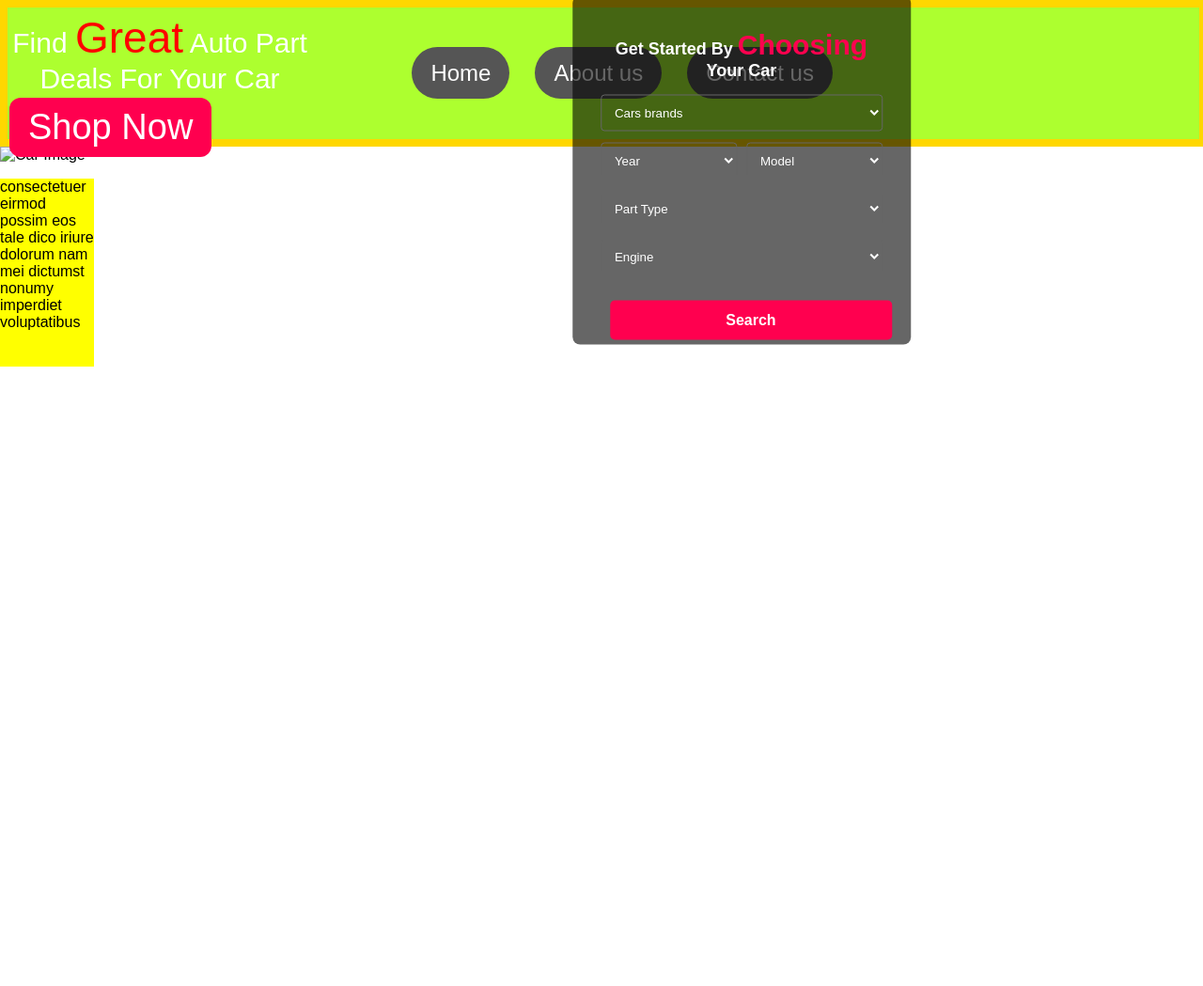
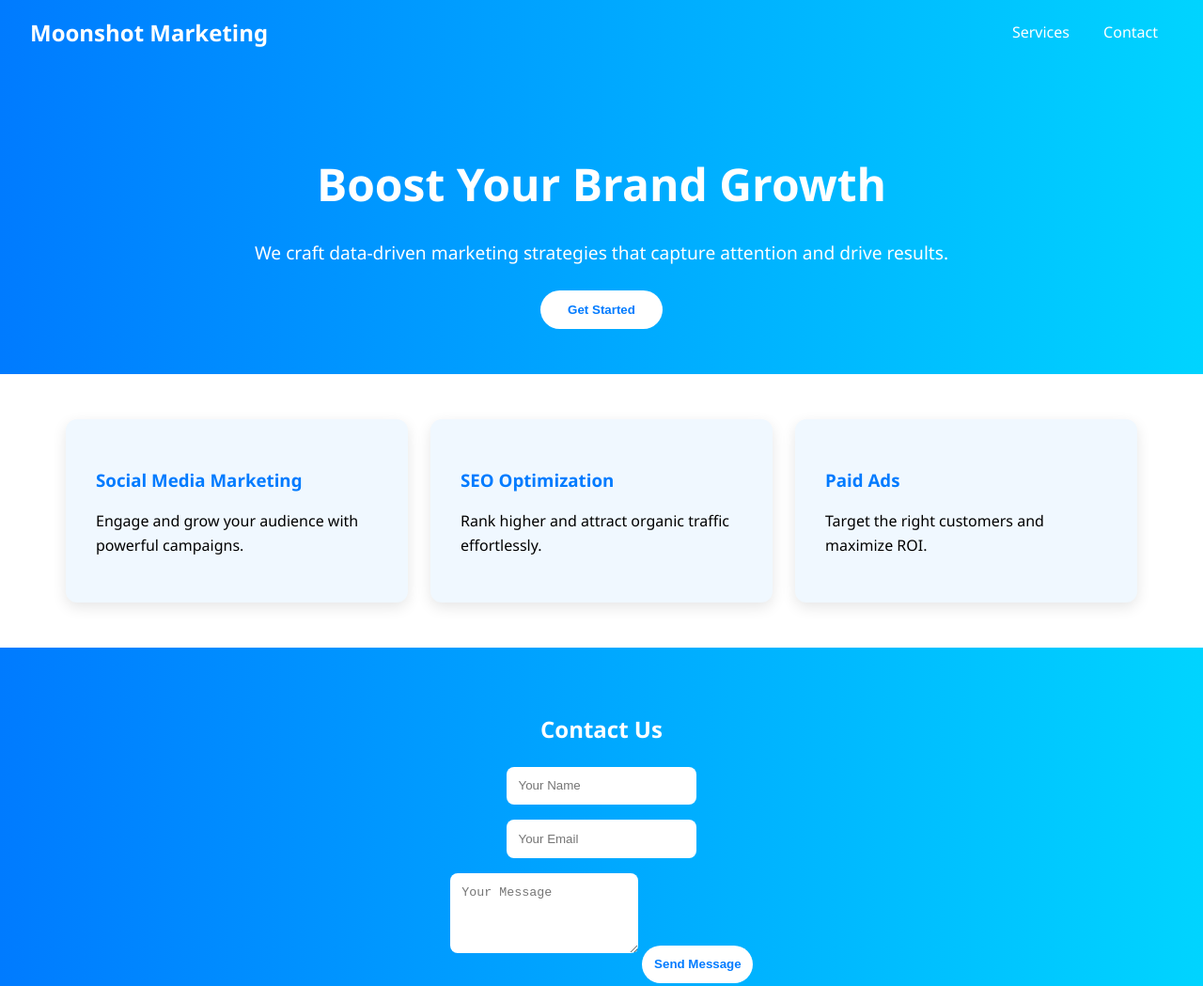
Before and after one commit to moonshot-marketing4/Landing-page, a plain HTML site: page index.html in a window 1280 px wide. Shown: the top 1049 px of the page at 94% size. Before the commit the page ends 800 px from the top, so only its background shows below. Drawn offline with Linux system fonts and the light colour scheme.

Commit message:
Landing page 2 added

```diff
--- a/index.html
+++ b/index.html
@@ -2,218 +2,118 @@
 <html lang="en">
 <head>
   <meta charset="UTF-8">
-    <title>Page title</title>
-    <link rel="stylesheet" href="style.css">
+  <meta name="viewport" content="width=device-width, initial-scale=1.0">
+  <title>Moonshot Marketing</title>
+
+  <!-- ✅ Font Awesome Free CDN -->
+  <link rel="stylesheet" href="https://cdnjs.cloudflare.com/ajax/libs/font-awesome/6.4.0/css/all.min.css">
+
   <style>
-     html, body {
-           margin: 0;
-           padding: 0;
-           height: 100%;
-           overflow: hidden;
-        .nav-bar {
-            gap: 6px;
-            width: 98%;
-            height: 100px;
-            display: flex;
-            justify-content: center;
-            align-items: center;
-            padding: 20px 7px;
-            background-color:greenyellow;
-            margin: 0px;
-            border: 8px solid gold;
-             }
-        .nav-menu {
-            display: flex;
-            list-style: none;
-            gap:7px
+    body { margin:0; font-family: 'Segoe UI', sans-serif; line-height:1.6; background:#f9fafb; }
+    header { background: linear-gradient(90deg, #007bff, #00d4ff); color: white; padding: 1rem 2rem; display: flex; justify-content: space-between; align-items: center; position: sticky; top:0; z-index:1000; animation: slideDown 1s ease forwards; }
+    header .logo { font-size: 1.5rem; font-weight: bold; }
+    nav a { color: white; margin: 0 1rem; text-decoration: none; font-weight: 500; }
+    nav a:hover { text-decoration: underline; }
 
-        }
-        nav a {
-        flex: 1;
-        font-size:12px;
-        white-space: nowrap;
-        color: white;
-        text-decoration: none;
-        font-size: 24px;
-        padding: 14px 20px;
-        border-radius: 30px;
-        margin: 40px 10px;
-        background-color: #555;
-        transition: background-color 0.3s;
-}
-.image-container {
-  position: relative;
-  width: 100%;
-  margin: auto;
+    .hero { display: flex; flex-wrap: wrap; align-items: center; padding: 3rem 2rem; background: linear-gradient(to right, #007bff, #00d4ff); color: white; text-align: center; animation: fadeIn 1.5s ease-in-out; }
+    .hero-text { flex: 1; min-width: 300px; }
+    .hero-text h1 { font-size: 3rem; margin-bottom: 1rem; animation: slideUp 1.5s ease forwards; }
+    .hero-text p { font-size: 1.2rem; margin-bottom: 1.5rem; animation: fadeIn 2s ease-in-out; }
+    .hero-text button { padding: 0.8rem 1.8rem; background: white; color: #007bff; border: none; border-radius: 25px; font-weight: bold; cursor: pointer; transition: background 0.3s, transform 0.3s; animation: bounceIn 1.8s ease; }
+    .hero-text button:hover { background: #e0e0e0; transform: scale(1.05); }
+
+    .services { padding: 3rem 2rem; display: flex; gap: 1.5rem; flex-wrap: wrap; justify-content: center; background: #fff; }
+    .service { background: #f0f8ff; padding: 2rem; border-radius: 12px; flex: 1; min-width: 250px; max-width: 300px; box-shadow: 0 5px 15px rgba(0,0,0,0.1); transition: transform 0.3s, box-shadow 0.3s; opacity: 0; animation: fadeInUp 1s forwards; }
+    .service:hover { transform: translateY(-8px); box-shadow: 0 8px 20px rgba(0,0,0,0.15); }
+    .service:nth-child(1) { animation-delay: 0.3s; }
+    .service:nth-child(2) { animation-delay: 0.6s; }
+    .service:nth-child(3) { animation-delay: 0.9s; }
+    .service h3 { color: #007bff; margin-bottom: 1rem; }
+
+    .contact { padding: 3rem 2rem; background: linear-gradient(90deg, #007bff, #00d4ff); color: white; text-align: center; animation: fadeIn 2s ease-in-out; }
+    .contact form { display: flex; flex-direction: column; max-width: 400px; margin: auto; }
+    .contact input, .contact textarea { margin-bottom: 1rem; padding: 0.8rem; border: none; border-radius: 8px; }
+    .contact button { padding: 0.8rem; background: white; color: #007bff; border: none; border-radius: 25px; font-weight: bold; cursor: pointer; transition: background 0.3s, transform 0.3s; }
+    .contact button:hover { background: #e0e0e0; transform: scale(1.05); }
+
+    .social-icons { margin-top: 1.5rem; display: flex; justify-content: center; gap: 1rem; }
+    .social-icons a { color: white; font-size: 1.8rem; transition: transform 0.3s, color 0.3s; animation: fadeInUp 1s forwards; }
+    .social-icons a:hover { transform: scale(1.2); color: #E1306C; } /* Instagram Pink */
+
+    footer { background: #111; color: white; text-align: center; padding: 1rem; font-size: 0.9rem; }
+
+    @media (max-width: 768px) {
+      .hero { text-align: center; }
+      .services { flex-direction: column; align-items: center; }
     }
 
-.image-container img {
+    @keyframes fadeIn { from { opacity: 0; } to { opacity: 1; } }
+    @keyframes slideUp { from { transform: translateY(50px); opacity: 0; } to { transform: translateY(0); opacity: 1; } }
+    @keyframes fadeInUp { from { transform: translateY(30px); opacity: 0; } to { transform: translateY(0); opacity: 1; } }
+    @keyframes bounceIn { 0% { transform: scale(0.3); opacity: 0; } 50% { transform: scale(1.05); opacity: 1; } 70% { transform: scale(0.9); } 100% { transform: scale(1); } }
+    @keyframes slideDown { from { transform: translateY(-100%); opacity: 0; } to { transform: translateY(0); opacity: 1; } }
+    form {
     width: 100%;
-  height: auto;
-  display: block;
+    max-width: 500px;
+    margin: 0 auto; /* center horizontally */
 }
-
-.image-container button {
-  position: absolute;
-  bottom: 39%;
-  left: 10px;
-  background-color: #ff004f;
-  color: white;
-  padding: 10px 20px;
-  border: none;
-  font-size: 38px;
-  cursor: pointer;
-  border-radius: 12px;
-}
-
-.image-container button:hover {
-  background-color: #e60046;
-}
-.text-overlay {
-  position: absolute;
-  bottom:60%;
-  left:170px;
-  transform: translate(-50%, -50%);
-  text-align: center;
-  color: white;
-  font-size: 18px;
-  font-family: Arial, sans-serif;
-
-}
-.text-overlay strong {
-  font-size:14px;
-  display: block;
-
-}
-
-.text-overlay span {
-  font-size: 30px;
-}
-.text-overlay .highlight {
-  color: red;
-  font-size:46px;}
-  body {
-    background: url('your-background.jpg') no-repeat center center/cover;
-    font-family: Arial, sans-serif;
-}
-
-.car-search-box {
-    background: rgba(0, 0, 0, 0.6); /* transparent black */
-    padding: 20px 30px;
-    max-width: 300px;
-    border-radius: 8px;
-    color: white;
-        position:absolute;
-        left: 190%;
-        top: 20px;
-        width: 300px;
-}
-
-.car-search-box h2 {
-    font-size: 18px;
-    margin-bottom: 15px;
-}
-
-.car-search-box h2 span {
-    color: #ff004f; /* pink text for 'Choosing' */
-}
-
-.car-search-box select {
-    width: 100%;
-    padding: 10px;
-    margin-bottom: 12px;
-    border: 1px solid #666;
-    border-radius: 4px;
-    background: transparent;
-    color: white;
-}
-
-.car-search-box select option {
-    color: black; /* dropdown options color */
-}
-
-.car-search-box .row {
-    display: flex;
-    gap: 10px;
-}
-.car-search-box button{
-    background-color: #ff004f;
-    color: white;
-    font-size: 16px;
-    font-weight: bold;
-    padding: 12px 0;
-    border: none;
-    width: 100%;
-    cursor: pointer;
-    border-radius: 5px;
-    transition: background 0.3s ease;
-    position: relative;
-    top: 15px;
-
-}
-.p1{
-    background-color: yellow;
-    width: 100px;
-    height: 200px;
-    position: absolute;
-}
-
   </style>
 </head>
 <body>
-   <nav class="nav-bar">
-       <ul class="nav-menu">
-            <li><a href="index.html">Home</a></li>
-            <li><a href="about.html">About us</a></li>
-            <li><a href="contact.html">Contact us</a></li>
-       </ul>
+  <header>
+
+    <div class="logo">Moonshot Marketing</div>
+    <nav>
+      <a href="#services">Services</a>
+      <a href="#contact">Contact</a>
     </nav>
+  </header>
+
+  <section class="hero">
+    <div class="hero-text">
+      <h1>Boost Your Brand Growth</h1>
+      <p>We craft data-driven marketing strategies that capture attention and drive results.</p>
+      <button>Get Started</button>
     </div>
-   <div class="image-container">
-  <img src="genesis-new-york-hyundai-concept-cars-4k-wallpaper-preview.jpg" alt="Car Image">
-  <button>Shop Now</button>
-  <div class="text-overlay">
-  <strong>We bring them top deal</strong>
-  <br> <span>Find <span class="highlight">Great</span> Auto Part<br>Deals For Your Car</span>
-  <div class="car-search-box">
-    <h2>Get Started By <span>Choosing</span> Your Car</h2>
+  </section>
 
-    <select>
-        <option>Cars brands</option>
-        <option>BMW</option>
-        <option>Honda</option>
-        <option>Toyota</option>
-        <option>Kia</option>
+  <section id="services" class="services">
+    <div class="service">
+      <h3>Social Media Marketing</h3>
+      <p>Engage and grow your audience with powerful campaigns.</p>
+    </div>
+    <div class="service">
+      <h3>SEO Optimization</h3>
+      <p>Rank higher and attract organic traffic effortlessly.</p>
+    </div>
+    <div class="service">
+      <h3>Paid Ads</h3>
+      <p>Target the right customers and maximize ROI.</p>
+    </div>
+  </section>
 
-    </select>
+  <section id="contact" class="contact">
+    <h2>Contact Us</h2>
+    <form>
+    <action="https://formsubmit.co/el/godosi" method="POST">
 
-    <div class="row">
-        <select>
-            <option>Year</option>
-            <option>2020</option>
-            <option>2021</option>
-            <option>2022</option>
-            <option>2023</option>
-            <option>2024</option>
-            <option>2025</option>
-        </select>
-        <select>
-            <option>Model</option>
-        </select>
+      <input type="text" placeholder="Your Name" required>
+      <input type="email" placeholder="Your Email" required>
+      <textarea placeholder="Your Message" rows="4" required></textarea>
+      <button type="submit">Send Message</button>
+        <p id="formMessage" style="margin-top:10px; color:green; display:none;">
+        ✅ Your message has been sent successfully!
+      </p>
+    </form>
+  </section>
+
+  <footer>
+    <div class="social-icons">
+      <a href="https://instagram.com/moonshot_marketing1" target="_blank">
+        <i class="fab fa-instagram"></i>
+      </a>
     </div>
-
-    <select>
-        <option>Part Type</option>
-    </select>
-
-    <select>
-        <option>Engine</option>
-    </select>
-    <button>Search</button>
-</div>
-</div>
-     <div>
-         <p class="p1">consectetuer eirmod possim eos tale dico iriure dolorum nam mei dictumst nonumy imperdiet voluptatibus </p>
-     </div>
+    <p>&copy; 2025 Moonshot Marketing. All Rights Reserved.</p>
+  </footer>
 </body>
 </html>
```
Lines whose indentation alone changed are shown as unchanged.
